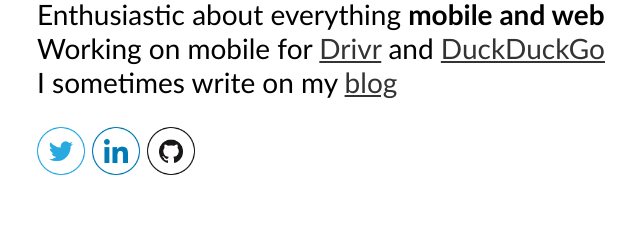
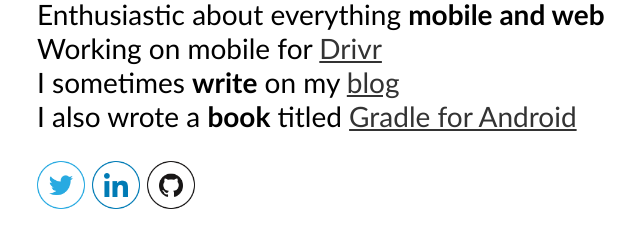
Before and after one commit to kevinpelgrims/kevinpelgrims.github.io, a plain HTML site: page index.html in a window 1280 px wide. Shown: the part 93-340 px from the top of the page, without its empty margins (21-661 px from the left). Drawn offline with Linux system fonts and the light colour scheme.

Commit message:
Update homepage

```diff
--- a/index.html
+++ b/index.html
@@ -68,8 +68,9 @@
 	<p>
 		Hi, I'm <strong>Kevin Pelgrims</strong><br />
 		Enthusiastic about everything <strong>mobile and web</strong><br />
-		Working on mobile for <a href="http://www.drivr.com">Drivr</a> and <a href="https://www.duckduckgo.com">DuckDuckGo</a><br />
-		I sometimes write on my <a href="http://www.kevinpelgrims.com/blog">blog</a>
+		Working on mobile for <a href="http://www.drivr.com">Drivr</a><br />
+		I sometimes <strong>write</strong> on my <a href="http://www.kevinpelgrims.com/blog">blog</a><br />
+		I also wrote a <strong>book</strong> titled <a href="https://www.packtpub.com/application-development/gradle-android">Gradle for Android</a>
 	</p>
 
 	<ul id="social">
```
